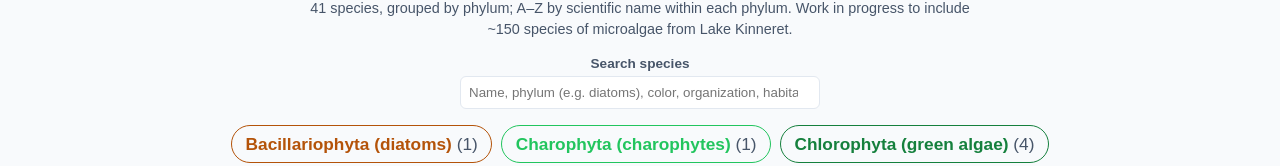
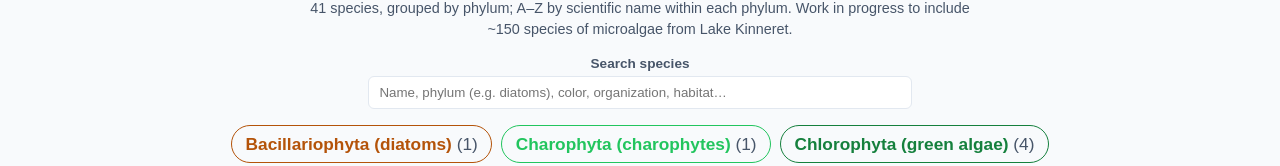
Before and after one commit to galcohensius/kinneret-algae-atlas, a Next.js app: page / in a window 1280 px wide. Shown: the part 446-612 px from the top of the page. Built offline with nearby package versions, Linux system fonts and the light colour scheme.

Commit message:
Widen species search box so placeholder text is not clipped
Co-authored-by: Gal Cohensius <galcohensius@gmail.com>

```diff
--- a/app/globals.css
+++ b/app/globals.css
@@ -817,18 +817,15 @@ main.home {
 }
 
 .algae-index-search {
+  display: flex;
+  flex-direction: column;
+  align-items: center;
   margin-bottom: 1rem;
 }
 
-.algae-index-search input {
-  width: 100%;
-  max-width: 360px;
-  padding: 0.5rem;
-  box-sizing: border-box;
-  background: var(--input-bg);
-  color: var(--text-primary);
-  border: 1px solid var(--border);
-  border-radius: 6px;
+.algae-index-search .glossary-search {
+  width: min(100%, 34rem);
+  max-width: none;
 }
 
 .algae-index-summary {
@@ -837,16 +834,6 @@ main.home {
   line-height: 1.45;
   max-width: 42rem;
   text-align: center;
-}
-
-.algae-index-search {
-  display: flex;
-  flex-direction: column;
-  align-items: center;
-}
-
-.algae-index-search .glossary-search {
-  width: min(420px, 100%);
 }
 
 .recently-updated-line {
```
